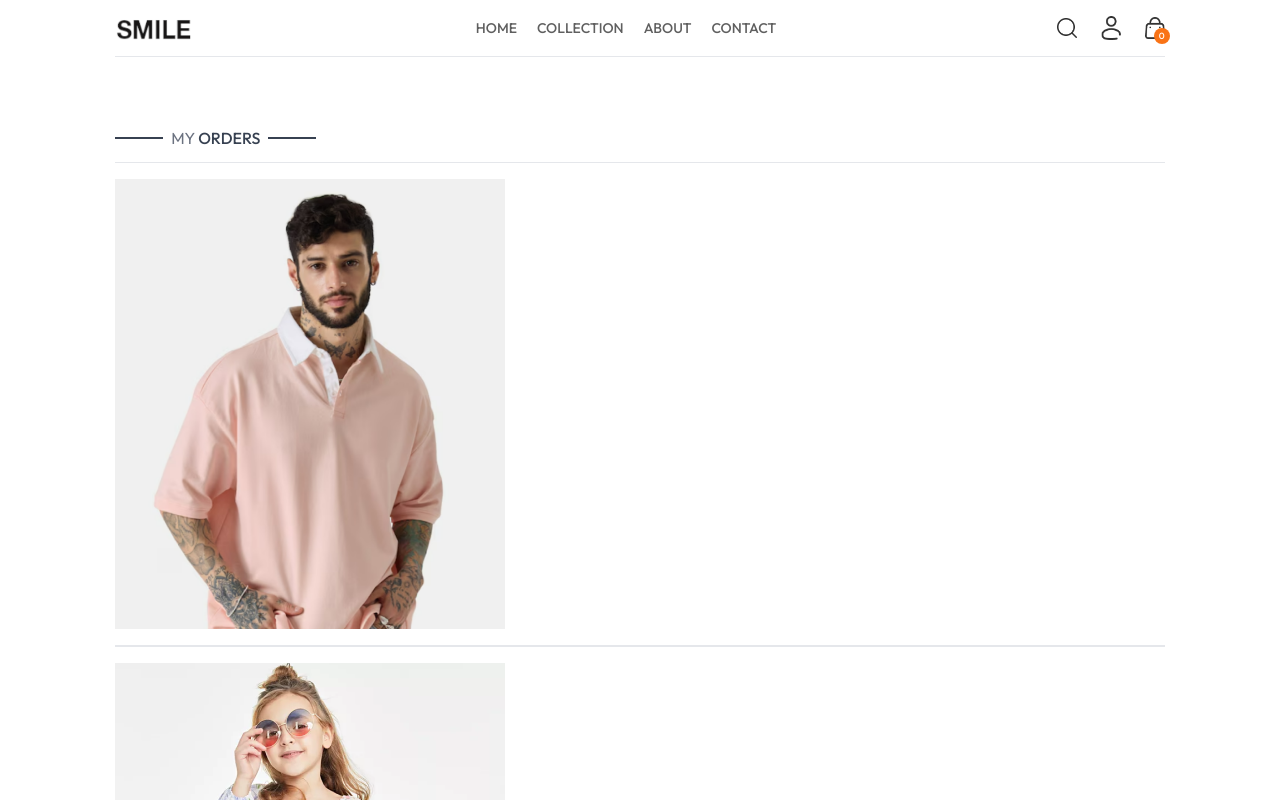
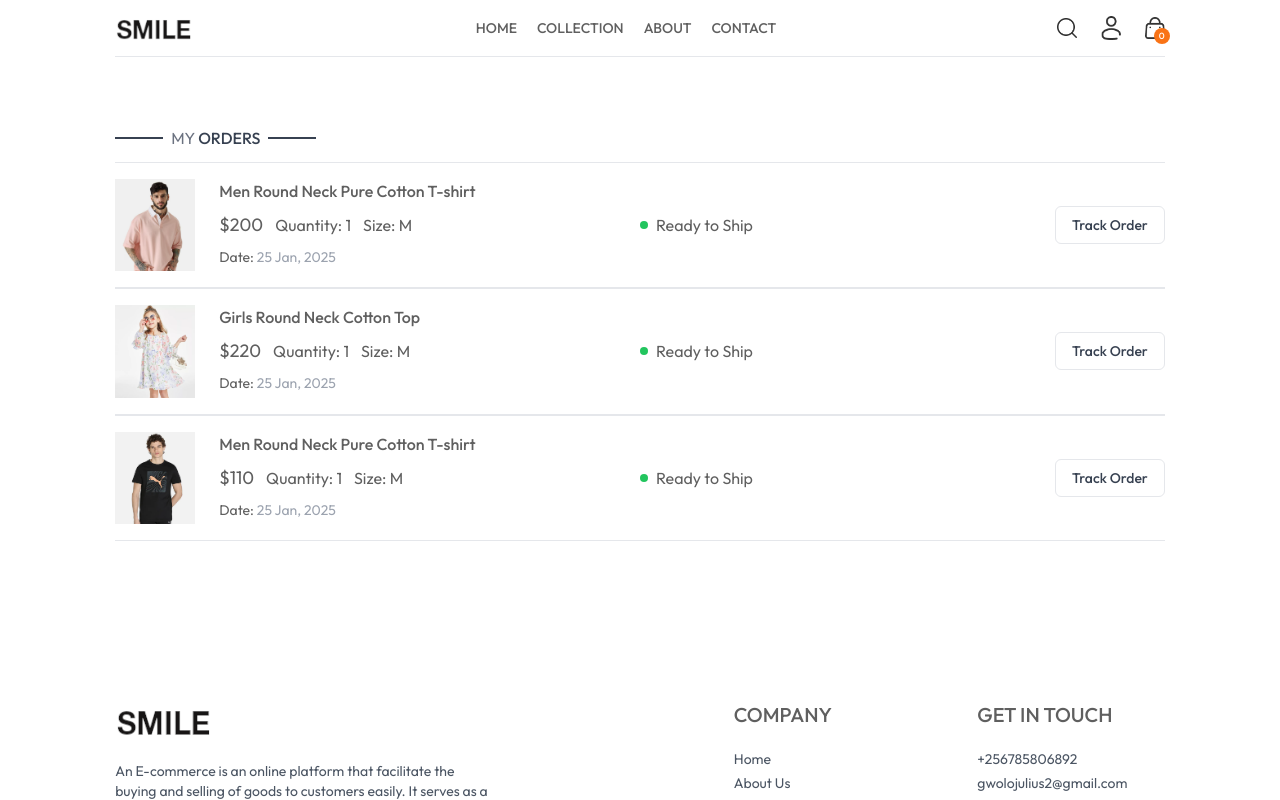
Before and after one commit to Gwolo-Julius/smile-app, a React (Vite) app: page /orders in a window 1280 px wide. Shown: the top 800 px of the page. Built offline with nearby package versions, Linux system fonts and the light colour scheme; a web font is replaced by a local one.

Commit message:
UI for the order page is completed

```diff
--- a/src/pages/Order.jsx
+++ b/src/pages/Order.jsx
@@ -10,15 +10,32 @@
         <Title text1={"MY"} text2={"ORDERS"} />
       </div>
       <div className="">
-        {
-          products.slice(1,4).map((item,index)=>(
-             <div key={index} className="py-4 border-b border-t text-gray-700 flex flex-col md:flex-row md:items-center md:justify-between gap-4">
-              <div className="flex items-start gap-6 text-sm">
-                <img src={item.image[0]} alt="" />
+        {products.slice(1, 4).map((item, index) => (
+          <div
+            key={index}
+            className="py-4 border-b border-t text-gray-700 flex flex-col md:flex-row md:items-center md:justify-between gap-4"
+          >
+            <div className="flex items-start gap-6 text-sm">
+              <img className="w-16 sm:w-20" src={item.image[0]} alt="" />
+              <div>
+                <p className="sm:text-base font-medium">{item.name}</p>
+                <div className="flex items-center gap-3 mt-2 text-base text-gray-700">
+                  <p className="text-lg">{currency}{item.price}</p>
+                  <p>Quantity: 1</p>
+                  <p>Size: M</p>
+                </div>
+                <p className="mt-2">Date: <span className="text-gray-400">25 Jan, 2025</span></p>
               </div>
-             </div>
-          ))
-        }
+            </div>
+            <div className="flex justify-between md:w-1/2">
+              <div className="flex items-center gap-2">
+                <p className="min-w-2 h-2 rounded-full bg-green-500"></p>
+                <p className="text-sm md:text-base">Ready to Ship</p>
+              </div>
+              <button className="border py-2 px-4 hover:bg-orange-500 text-sm font-medium rounded-md hover:text-white transition-all duration-300">Track Order</button>
+            </div>
+          </div>
+        ))}
       </div>
     </div>
   );
```
